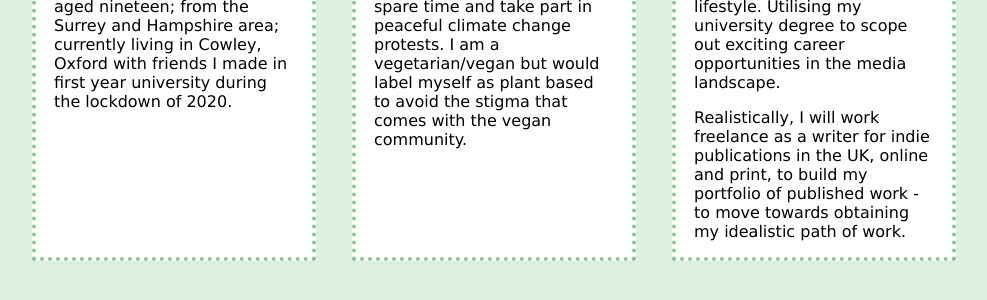
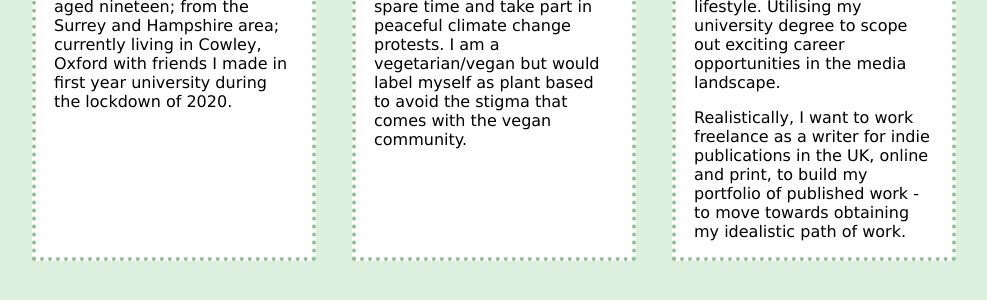
Before and after one commit to 19061287han/typoblog, a Jekyll site: the page aboutme/index.html, which Jekyll copies as it is, in a window 1280 px wide. Shown: the part 287-587 px from the top of the page, without its empty margins (146-1133 px from the left). Built offline with Jekyll 4.4.1, drawn with Linux system fonts in a browser that asks for light colours.

Commit message:
Update index.html

```diff
--- a/aboutme/index.html
+++ b/aboutme/index.html
@@ -25,7 +25,7 @@
   <div class="info">
     <h2>What do i want to do?</h2>
     <p>Ideally, I would be living abroad in Europe, writing for an independant magazine publication about culture and lifestyle. Utilising my university degree to scope out exciting career opportunities in the media landscape.
-      <p>Realistically, I will work freelance as a writer for indie publications in the UK, online and print, to build my portfolio of published work - to move towards obtaining my idealistic path of work.</p>
+      <p>Realistically, I want to work freelance as a writer for indie publications in the UK, online and print, to build my portfolio of published work - to move towards obtaining my idealistic path of work.</p>
     </p>
     </div>
 
```
